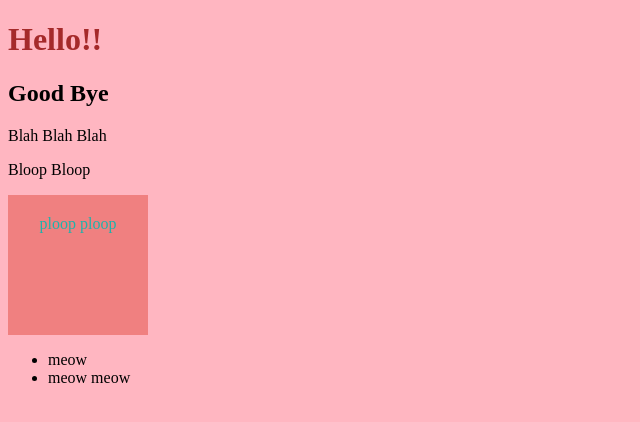
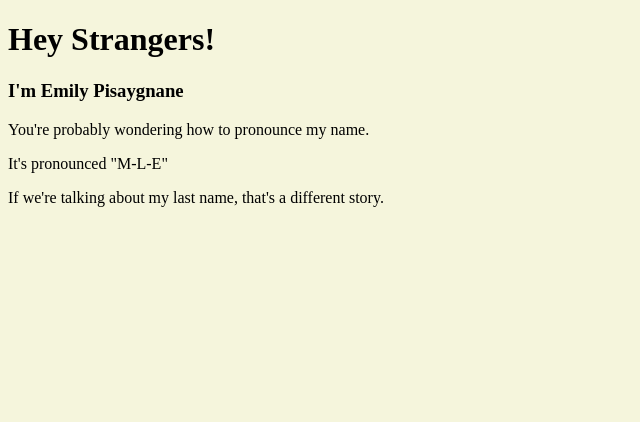
Before and after one commit to emilypisaygnane/my-first-repo-easy-mode, a plain HTML site: page index.html in a window 1280 px wide. Shown: the whole page, without its empty margins (0-640 px from the left). Drawn offline with Linux system fonts and the light colour scheme.

Commit message:
new title, header, added paragraphs

```diff
--- a/index.html
+++ b/index.html
@@ -4,19 +4,16 @@
     <meta charset="UTF-8">
     <meta http-equiv="X-UA-Compatible" content="IE=edge">
     <meta name="viewport" content="width=device-width, initial-scale=1.0">
-    <title>My Cool New Site</title>
+    <title>About Me</title>
     <link rel="stylesheet" href="style.css">
 </head>
 <body>
-    <h1> Hello!! </h1>
-    <h2> Good Bye </h2>
-    <p>Blah Blah Blah</p>
-    <p>Bloop Bloop</p>
-    <p class="ploop">ploop ploop</p>
+    <h1>Hey Strangers!</h1>
+    <h3>I'm Emily Pisaygnane</h3>
+    <p>You're probably wondering how to pronounce my name.</p>
+    <p>It's pronounced "M-L-E"</p>
+    <p>If we're talking about my last name, that's a different story.
 
-    <ul>
-        <li>meow</li>
-        <li>meow meow</li>
-    </ul>
-</body>
+    </p>
+
 </html>
--- a/style.css
+++ b/style.css
@@ -1,9 +1,7 @@
 body {
-    background-color: lightpink;
+    background-color: beige;
 }
 
-h1 {
-    color: brown;
 }
 .ploop {
     color: lightseagreen;
```
